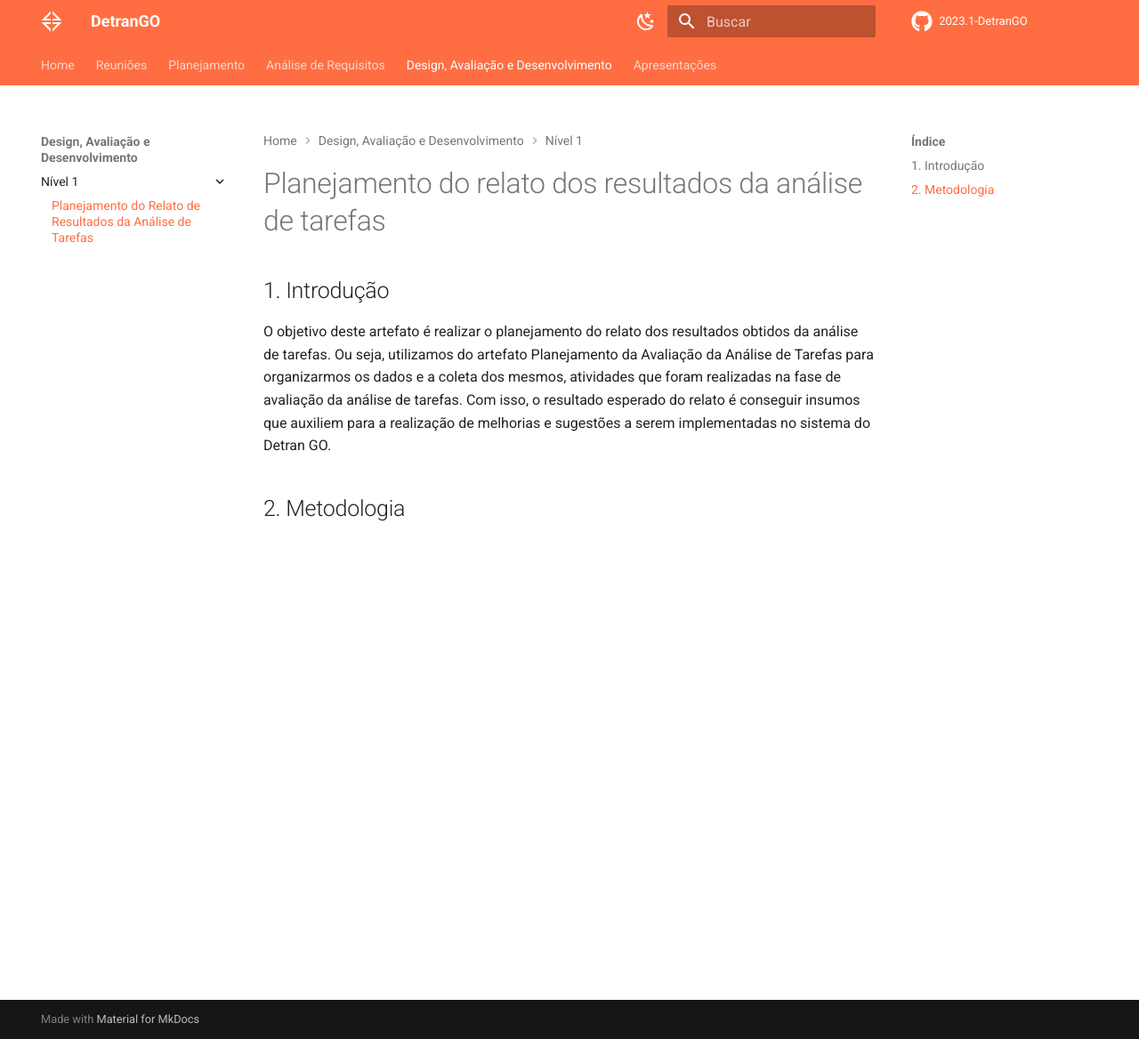
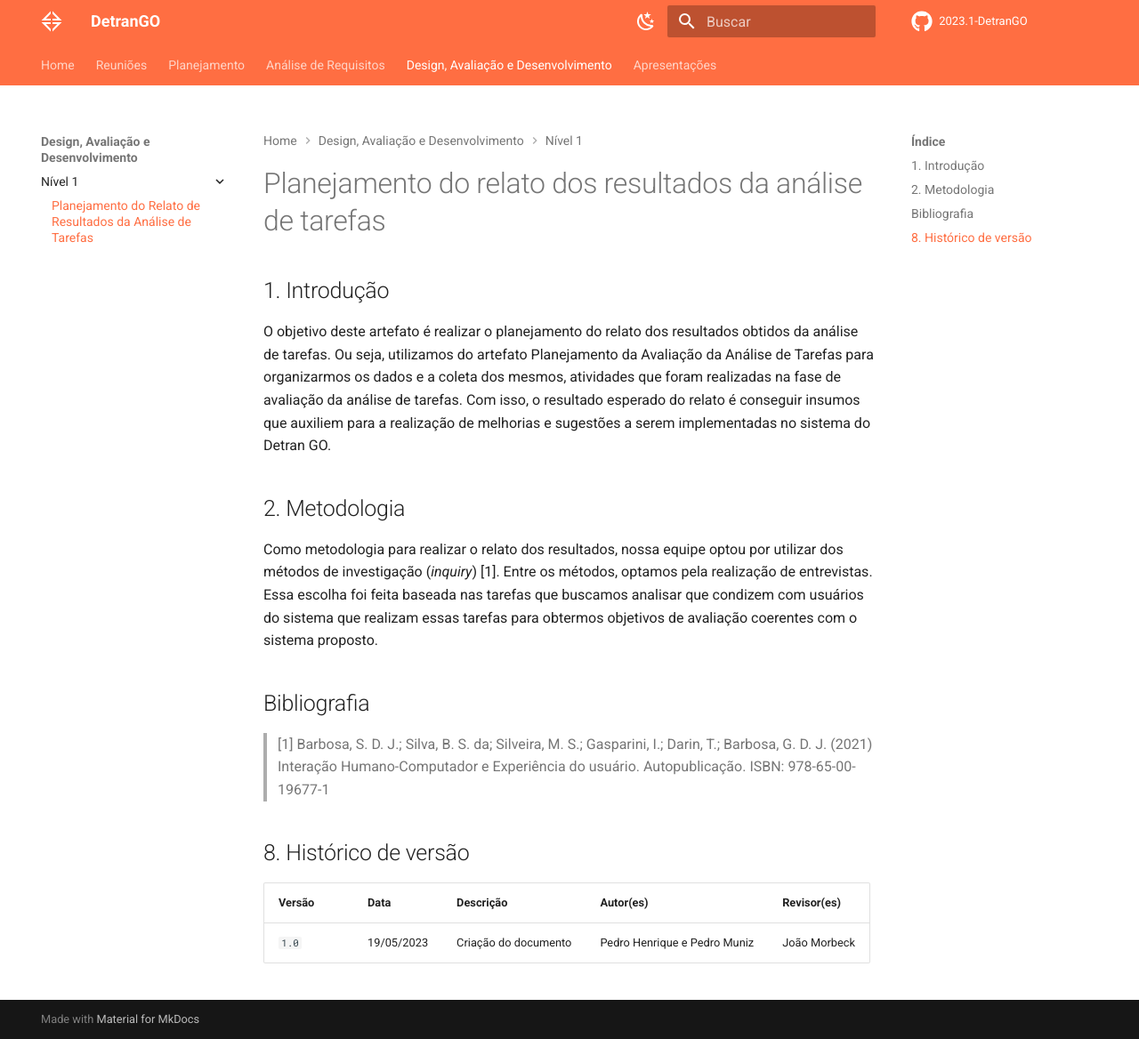
Before and after one commit to Interacao-Humano-Computador/2023.1-DetranGO, an MkDocs documentation site: the page built from docs/design_avaliacao_desenvolvimento/analise_de_tarefas/relato_resultados.md, in a window 1280 px wide and 1168 px high. Shown: the whole window at 89% size. Built offline with MkDocs 1.6.1 and Material for MkDocs 9.7.7, drawn with Linux system fonts in a browser that asks for light colours; comment, search, counter and statistics services are not loaded.

Commit message:
Update: histórico de versão e metodologia

```diff
--- a/docs/design_avaliacao_desenvolvimento/analise_de_tarefas/relato_resultados.md
+++ b/docs/design_avaliacao_desenvolvimento/analise_de_tarefas/relato_resultados.md
@@ -5,3 +5,13 @@
 O objetivo deste artefato é realizar o planejamento do relato dos resultados obtidos da análise de tarefas. Ou seja, utilizamos do artefato Planejamento da Avaliação da Análise de Tarefas para organizarmos os dados e a coleta dos mesmos, atividades que foram realizadas na fase de avaliação da análise de tarefas. Com isso, o resultado esperado do relato é conseguir insumos que auxiliem para a realização de melhorias e sugestões a serem implementadas no sistema do Detran GO.
 
 ## 2. Metodologia
+Como metodologia para realizar o relato dos resultados, nossa equipe optou por utilizar dos métodos de investigação (*inquiry*) [1]. Entre os métodos, optamos pela realização de entrevistas. Essa escolha foi feita baseada nas tarefas que buscamos analisar que condizem com usuários do sistema que realizam essas tarefas para obtermos objetivos de avaliação coerentes com o sistema proposto.
+
+## Bibliografia
+
+> [1] Barbosa, S. D. J.; Silva, B. S. da; Silveira, M. S.; Gasparini, I.; Darin, T.; Barbosa, G. D. J. (2021) Interação Humano-Computador e Experiência do usuário. Autopublicação. ISBN: 978-65-00-19677-1
+
+## 8. Histórico de versão
+| Versão | Data       | Descrição            | Autor(es)   | Revisor(es)    |
+|--------|------------|----------------------|-------------|----------------|
+| `1.0`  | 19/05/2023 | Criação do documento | Pedro Henrique e Pedro Muniz | João Morbeck |
```
